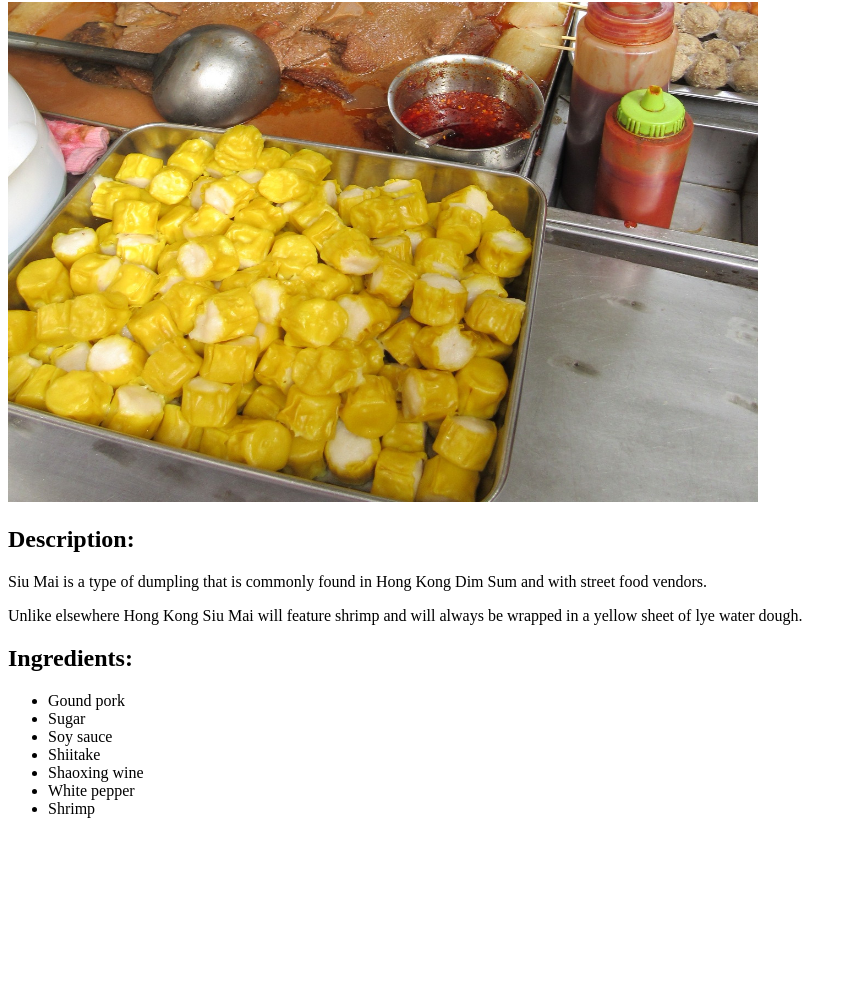
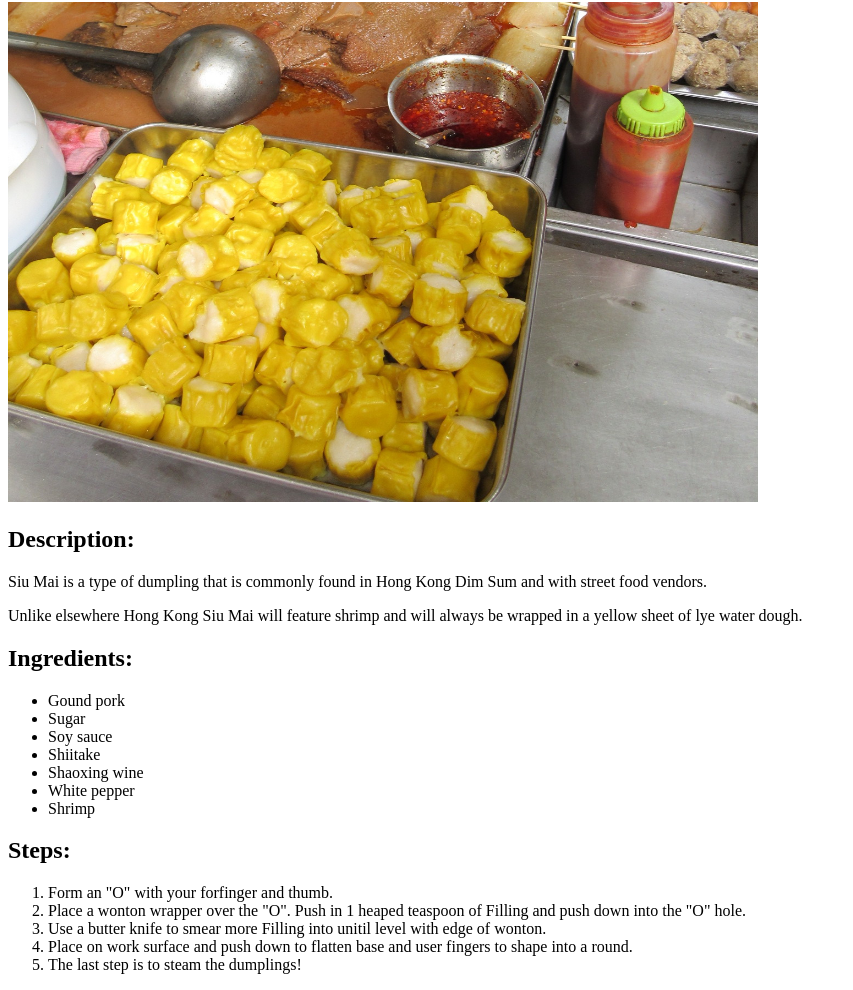
Before and after one commit to dicksonjim88/odin-recipes, a plain HTML site: page recipes/siumai.html in a window 1280 px wide. Shown: the part 78-1068 px from the top of the page, without its empty margins (0-853 px from the left). Before the commit the page ends 912 px from the top, so only its background shows below. Drawn offline with Linux system fonts and the light colour scheme.

Commit message:
Add steps list for making siumai

```diff
--- a/recipes/siumai.html
+++ b/recipes/siumai.html
@@ -24,5 +24,15 @@
         <li>White pepper</li>
         <li>Shrimp</li>
     </ul>
+
+    <h2>Steps:</h2>
+    <ol>
+        <li>Form an "O" with your forfinger and thumb.</li>
+        <li>Place a wonton wrapper over the "O". Push in 1 heaped teaspoon of Filling and push down into the "O" hole.</li>
+        <li>Use a butter knife to smear more Filling into unitil level with edge of wonton.</li>
+        <li>Place on work surface and push down to flatten base and user fingers to shape into a round.</li>
+        <li>The last step is to steam the dumplings!</li>
+    </ol>
+
   </body>
 </html>
```
